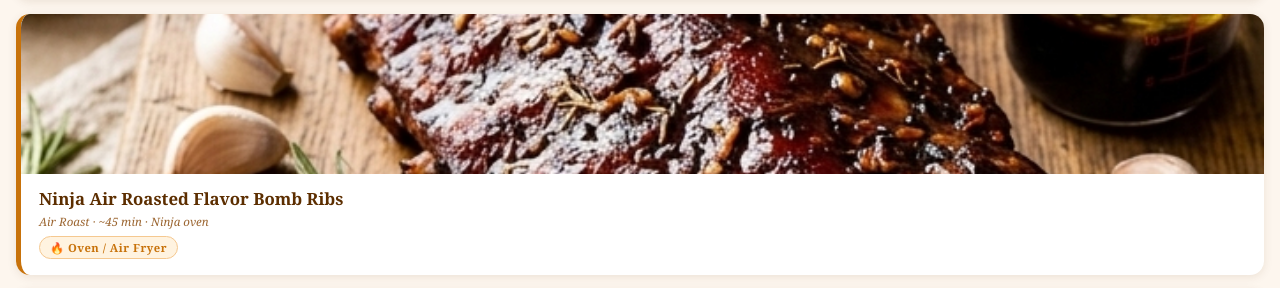
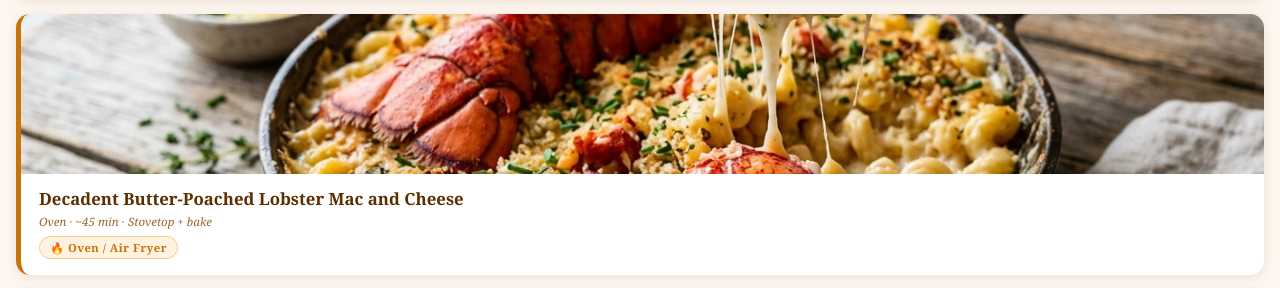
Before and after one commit to akieia60/recipe-book, a plain HTML site: page index.html in a window 1280 px wide. Shown: the part 749-1037 px from the top of the page. Drawn offline with Linux system fonts and the light colour scheme.

Commit message:
Add Decadent Butter-Poached Lobster Mac and Cheese recipe with photo

```diff
--- a/index.html
+++ b/index.html
@@ -421,7 +421,7 @@
 <div class="site-header">
   <button class="back-btn" id="backBtn" onclick="showHome()">All Recipes</button>
   <h1 id="headerTitle">A.K.'s Eats</h1>
-  <p id="headerSub">10 personal recipes</p>
+  <p id="headerSub">11 personal recipes</p>
 </div>
 
 <!-- HOME VIEW -->
@@ -533,7 +533,44 @@ const recipes = [
     note: "Let rest 10 minutes before serving."
   },
 
-  // ── 3. NINJA AIR RIBS (OVEN) ─────────────────
+  // ── 3. LOBSTER MAC AND CHEESE (OVEN) ─────────
+  {
+    cookType: 'oven',
+    emoji: '🦞',
+    cardTag: 'Oven · ~45 min · Stovetop + bake',
+    image: '/images/lobster-mac-cheese.jpeg',
+    title: "Decadent Butter-Poached Lobster Mac and Cheese",
+    shopping: [
+      { group: "Seafood", items: ["1 to 1½ lbs cooked lobster meat (claw & tail) or 4 lobster tails"] },
+      { group: "Dairy & Cheese", items: ["6 tbsp unsalted butter","2½ cups whole milk","1 cup heavy cream","2 cups Gruyère cheese, grated","1½ cups sharp white cheddar or fontina","½ cup parmesan, grated","2 oz cream cheese"] },
+      { group: "Produce & Herbs", items: ["3 cloves garlic","1 shallot","Fresh chives","Fresh thyme","½ lemon"] },
+      { group: "Pantry", items: ["1 lb cavatappi or cellentani pasta","⅓ cup all-purpose flour","1 tsp Dijon mustard","1 tsp garlic powder","½ tsp smoked paprika","¼ tsp ground nutmeg","Pinch cayenne","1 cup panko breadcrumbs","Kosher salt and black pepper"] }
+    ],
+    ingredients: [
+      { group: "Pasta", items: ["1 lb cavatappi or cellentani pasta"] },
+      { group: "Butter-Poached Lobster", items: ["1 to 1½ lbs fresh lobster meat (claw and tail cut into bite-sized chunks)","2 tbsp unsalted butter","1 clove garlic, minced","Squeeze of fresh lemon juice","Pinch of salt and black pepper"] },
+      { group: "Velvety Mornay Cheese Sauce", items: ["4 tbsp unsalted butter","1 small shallot, finely minced","2 cloves garlic, minced","⅓ cup all-purpose flour","2½ cups warm whole milk","1 cup warm heavy cream","2 oz cream cheese (for velvety smoothness)","2 cups Gruyère cheese, freshly shredded","1½ cups sharp white cheddar or fontina, freshly shredded","½ cup freshly grated parmesan","1 tsp Dijon mustard","1 tsp garlic powder","½ tsp smoked paprika","¼ tsp ground nutmeg","Pinch of cayenne pepper","Kosher salt and cracked black pepper to taste"] },
+      { group: "Crispy Herb Crust", items: ["1 cup panko breadcrumbs","2 tbsp melted butter","¼ cup parmesan, grated","1 tbsp fresh chives, finely chopped","1 tsp fresh thyme leaves","Pinch of smoked paprika"] }
+    ],
+    steps: [
+      "Preheat oven to 375°F (190°C) and butter a 9x13-inch baking dish or 12-inch cast iron skillet.",
+      "Boil cavatappi pasta in salted water until 1 minute shy of al dente. Drain and toss lightly with olive oil. Do not rinse.",
+      "Melt 2 tbsp butter in a skillet over medium-low heat with 1 clove minced garlic. Add lobster chunks and warm gently for 2 to 3 minutes with lemon juice, salt, and pepper. Remove immediately from heat to keep lobster tender.",
+      "In a Dutch oven or large pot, melt 4 tbsp butter over medium heat. Sauté minced shallot until soft (2 minutes), then add minced garlic and cook 30 seconds.",
+      "Whisk in flour and cook 1 to 2 minutes to eliminate raw flour taste.",
+      "Gradually whisk in warm milk and heavy cream. Simmer over medium heat, whisking constantly until sauce thickens enough to coat a spoon (4 to 5 minutes).",
+      "Lower heat. Whisk in cream cheese, Dijon mustard, garlic powder, smoked paprika, nutmeg, cayenne, salt, and black pepper until completely smooth.",
+      "Remove pot from heat. Gradually fold in Gruyère, white cheddar, and parmesan in batches until melted into a luxurious cheese sauce.",
+      "Fold pasta into cheese sauce until fully coated, then gently fold in ¾ of the butter-poached lobster and pan juices.",
+      "Transfer mac and cheese into prepared baking dish or skillet. Nestle remaining lobster pieces across the top.",
+      "Toss panko breadcrumbs with melted butter, parmesan, thyme, and a pinch of paprika. Scatter evenly over top.",
+      "Bake at 375°F for 18 to 20 minutes until bubbly. Broil on high for 2 to 3 minutes for a golden, crunchy crust (watch carefully).",
+      "Rest 10 minutes, garnish with fresh chopped chives and cracked pepper, and serve hot."
+    ],
+    note: "Always shred blocks of cheese fresh from the block — bagged pre-shredded cheese contains anti-caking starches that make melted cheese grainy. Be gentle warming the lobster; it finishes baking in the oven."
+  },
+
+  // ── 4. NINJA AIR RIBS (OVEN) ─────────────────
   {
     cookType: 'oven',
     emoji: '🍖',
@@ -561,7 +598,7 @@ const recipes = [
     note: "Optional finish: Brush with melted garlic butter or spoon pan drippings over top."
   },
 
-  // ── 4. RED WINE SHORT RIBS (OVEN) ────────────
+  // ── 5. RED WINE SHORT RIBS (OVEN) ────────────
   {
     cookType: 'oven',
     emoji: '🍷',
@@ -591,7 +628,7 @@ const recipes = [
     note: "This dish pairs wonderfully with creamy mashed potatoes, polenta, or egg noodles."
   },
 
-  // ── 5. SHERRY-GLAZED RIBS (OVEN) ─────────────
+  // ── 6. SHERRY-GLAZED RIBS (OVEN) ─────────────
   {
     cookType: 'oven',
     emoji: '✨',
@@ -619,7 +656,7 @@ const recipes = [
     note: "These ribs are delicious with a side of roasted vegetables or a simple rice pilaf."
   },
 
-  // ── 6. CHARCOAL CHUCK ROAST (GRILL) ──────────
+  // ── 7. CHARCOAL CHUCK ROAST (GRILL) ──────────
   {
     cookType: 'grill',
     emoji: '🔥',
@@ -653,7 +690,7 @@ const recipes = [
     note: "For extra smoke flavor, skip covering the grill for the first 30 minutes, then lid on for the rest of the cook."
   },
 
-  // ── 7. CHARCOAL SMOKED MAC & CHEESE (GRILL) ──
+  // ── 8. CHARCOAL SMOKED MAC & CHEESE (GRILL) ──
   {
     cookType: 'grill',
     emoji: '🧀',
@@ -684,7 +721,7 @@ const recipes = [
     note: "For extra char-kissed flavor, finish 3–4 minutes on the hot side with the lid open — watch closely."
   },
 
-  // ── 8. CHARCOAL FLAVOR BOMB RIBS (GRILL) ─────
+  // ── 9. CHARCOAL FLAVOR BOMB RIBS (GRILL) ─────
   {
     cookType: 'grill',
     emoji: '🍖',
@@ -717,7 +754,7 @@ const recipes = [
     note: "The bend test never lies. Don't rush it — ribs that take 6 hours are always better than 4-hour ribs."
   },
 
-  // ── 9. CHARCOAL SMOKED BEEF SHORT RIBS (GRILL)
+  // ── 10. CHARCOAL SMOKED BEEF SHORT RIBS (GRILL)
   {
     cookType: 'grill',
     emoji: '🦴',
@@ -747,7 +784,7 @@ const recipes = [
     note: "Post oak is traditional Texas BBQ for beef. If you can find it, use it. The flavor is in a completely different league."
   },
 
-  // ── 10. CHARCOAL SHERRY-GLAZED RIBS (GRILL) ──
+  // ── 11. CHARCOAL SHERRY-GLAZED RIBS (GRILL) ──
   {
     cookType: 'grill',
     emoji: '✨',
```
Also changed, not shown: images/lobster-mac-cheese.jpeg (added), 1 other file.
